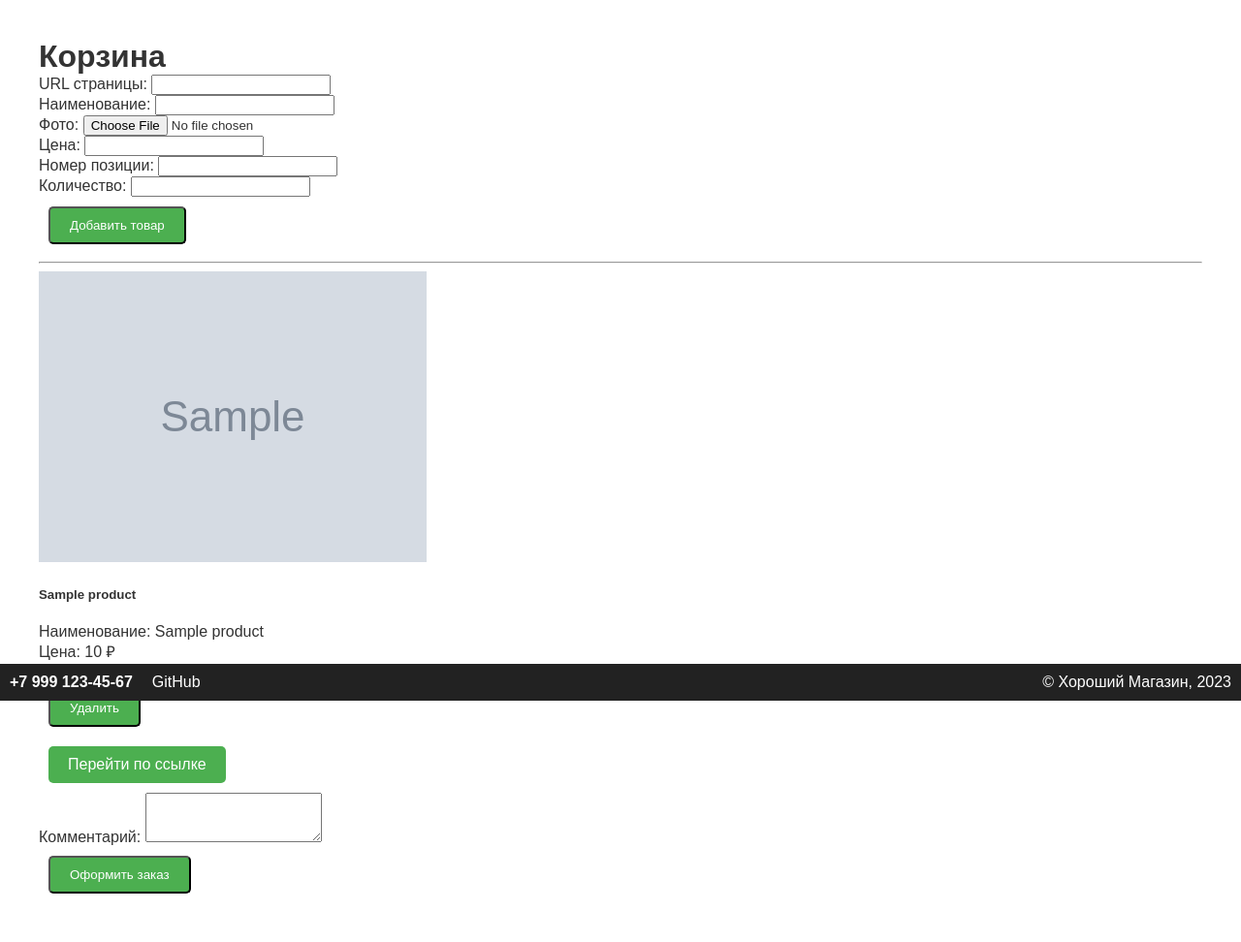
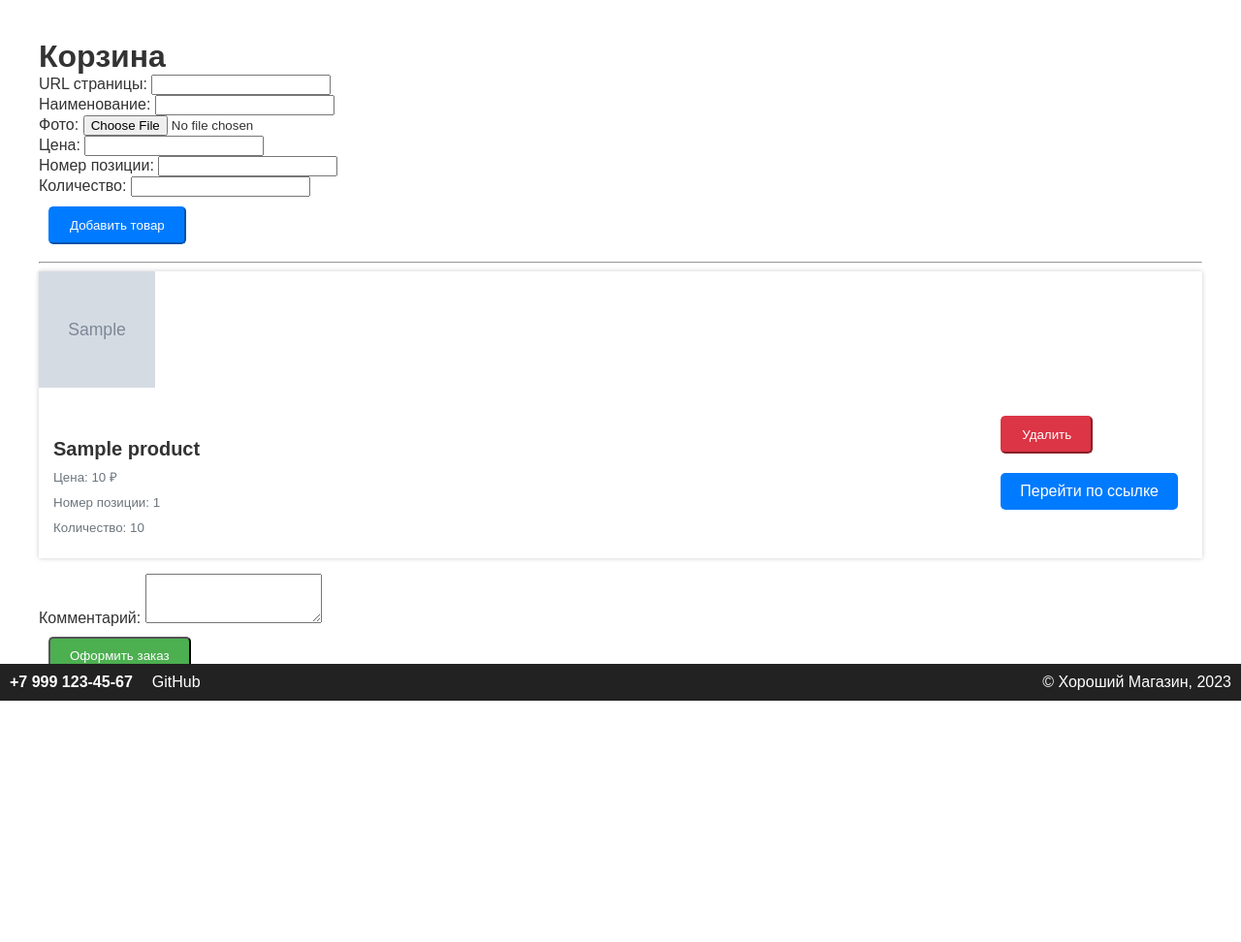
Before and after one commit to Mikan-DS/SomeStore, a Django app: template orders/templates/orders/cart.html in a window 1280 px wide. Shown: the part 77-1049 px from the top of the page at 97% size. After the commit the page ends 800 px from the top, so only its background shows below. Run offline with Django 3.2, Linux system fonts and the light colour scheme; the template is opened without the code that fills it: most values are stand-ins (such as "Sample title", 1, 10 or a date in 2020); grey boxes marked "Sample" are stand-in pictures; form fields are guessed from the names that the template uses.

Commit message:
23041302

```diff
--- a/orders/static/orders/css/cart.css
+++ b/orders/static/orders/css/cart.css
@@ -1,9 +1,48 @@
 .card {
-    width: 18rem;
-    margin-bottom: 1rem;
+  border: none;
+  margin-bottom: 1rem;
+  box-shadow: 0px 0px 5px rgba(0, 0, 0, 0.2);
 }
 
-.placeholder {
-    height: 10rem;
-    background-color: #e9ecef;
+.card-img {
+  height: 100%;
+  width: 100%;
+  object-fit: cover;
 }
+
+.card-body {
+  padding: 15px;
+}
+
+.card-title {
+  font-size: 1.25rem;
+  margin-bottom: 0.5rem;
+}
+
+.card-text {
+  margin-bottom: 0.5rem;
+}
+
+.btn-primary {
+  background-color: #007bff;
+  border-color: #007bff;
+}
+
+.btn-primary:hover {
+  background-color: #0069d9;
+  border-color: #0062cc;
+}
+
+.btn-danger {
+  background-color: #dc3545;
+  border-color: #dc3545;
+}
+
+.btn-danger:hover {
+  background-color: #c82333;
+  border-color: #bd2130;
+}
+
+.text-muted {
+  color: #6c757d;
+}
--- a/orders/templates/orders/cart.html
+++ b/orders/templates/orders/cart.html
@@ -1,4 +1,9 @@
 {% extends 'orders/base.html' %}
+{% load static %}
+
+{% block head %}
+    <link rel="stylesheet" href="{% static 'orders/css/cart.css' %}">
+{% endblock %}
 
 {% block content %}
   <h1>Корзина</h1>
@@ -76,21 +81,29 @@
   {% if products %}
     {% for product in products %}
         <div class="card mb-3">
+          <div class="row no-gutters">
+            <div class="col-md-4">
               {% if product.photo %}
-          <img class="card-img-top" src="{{ product.photo.url }}" alt="{{ product.name }}">
+                <img class="card-img" src="{{ product.photo.url }}" alt="{{ product.name }}" style="object-fit: cover; height: 10%; width: 10%; aspect-ratio: 1 / 1; ">
               {% else %}
-          <div class="card-img-top placeholder"></div>
+                <img class="card-img" src="{% static 'orders/img/nonimage.jpg' %}" alt="No image" style="object-fit: cover; height: 10%; width: 10%; aspect-ratio: 1 / 1; ">
               {% endif %}
+            </div>
+            <div class="col-md-8">
               <div class="card-body">
-          <h5 class="card-title">{{ product.name }}</h5>
-          <p class="card-text">Наименование: {{ product.name }}</p>
-          <p class="card-text">Цена: {{ product.price }} ₽</p>
-          <p class="card-text">Номер позиции: {{ product.position_number }}</p>
+                <div style="float: right;">
                   <form method="POST" action="{% url 'remove_from_cart' product.id %}">
                     {% csrf_token %}
                     <button type="submit" class="btn btn-danger">Удалить</button>
                   </form>
                   <a href="{{ product.url }}" target="_blank" class="btn btn-primary mt-2">Перейти по ссылке</a>
+                </div>
+                <h5 class="card-title">{{ product.name }}</h5>
+                <p class="card-text"><small class="text-muted">Цена: {{ product.price }} &#8381;</small></p>
+                <p class="card-text"><small class="text-muted">Номер позиции: {{ product.position_number }}</small></p>
+                <p class="card-text"><small class="text-muted">Количество: {{ product.quantity }}</small></p>
+              </div>
+            </div>
           </div>
         </div>
     {% endfor %}
```
Also changed, not shown: orders/views.py (+7 -2 lines), orders/static/orders/img/nonimage.jpg (added). Lines whose indentation alone changed are shown as unchanged.
